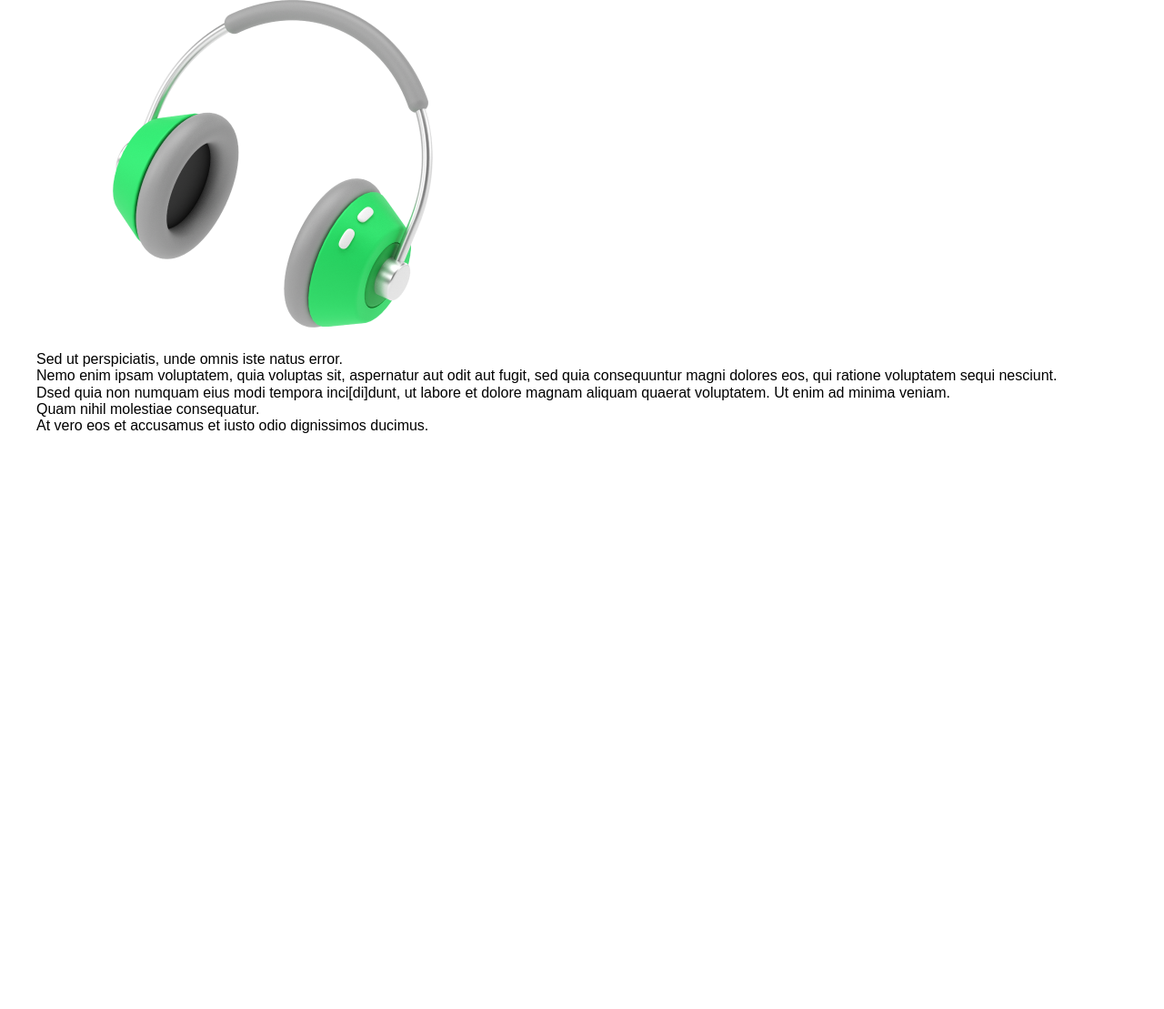
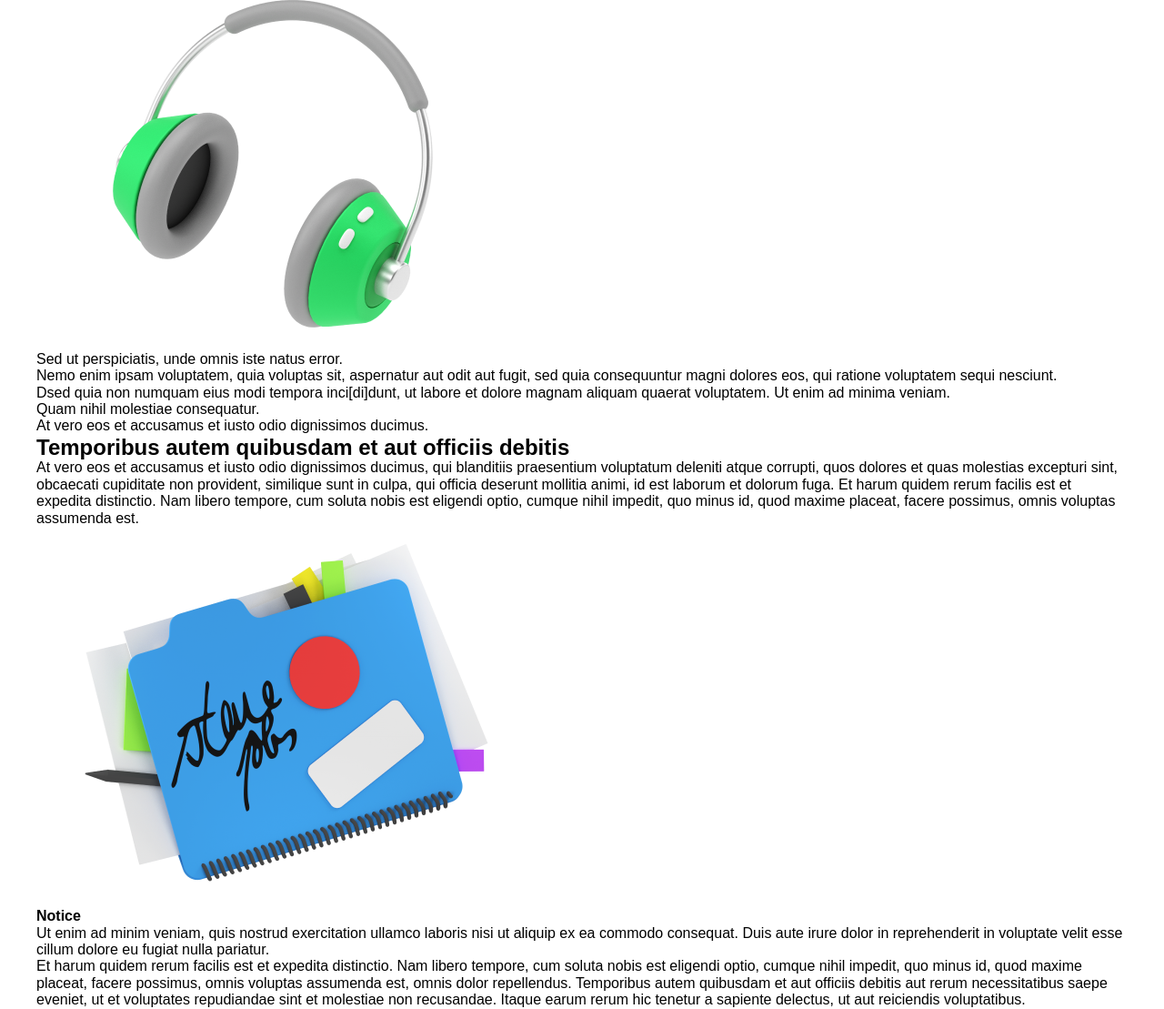
Before and after one commit to david-shakaya/product-tst, a website: page src/index.html in a window 1280 px wide. Shown: the part 3608-4717 px from the top of the page at 91% size. Before the commit the page ends 4086 px from the top, so only its background shows below. Drawn offline with nearby package versions, Linux system fonts and the light colour scheme; files that its build step writes are made by us from their sources.

Commit message:
Добавл разметку секции content-folder

```diff
--- /dev/null
+++ b/src/html/content-folder.html
@@ -0,0 +1,44 @@
+<section class="content-folder">
+    <div class="container">
+        <div class="content-folder-wrapper-text">
+            <h2 class="content-folder-title title-second">
+                Temporibus autem quibusdam et aut officiis debitis
+            </h2>
+            <p class="content-folder-subtitle">
+                At vero eos et accusamus et iusto odio dignissimos ducimus, qui
+                blanditiis praesentium voluptatum deleniti atque corrupti, quos
+                dolores et quas molestias excepturi sint, obcaecati cupiditate
+                non provident, similique sunt in culpa, qui officia deserunt
+                mollitia animi, id est laborum et dolorum fuga. Et harum quidem
+                rerum facilis est et expedita distinctio. Nam libero tempore,
+                cum soluta nobis est eligendi optio, cumque nihil impedit, quo
+                minus id, quod maxime placeat, facere possimus, omnis voluptas
+                assumenda est.
+            </p>
+        </div>
+        <div class="content-folder-wrapper-img">
+            <img src="../images/folder.png" alt="folder-image" width="553px" />
+        </div>
+        <div class="content-folder-wrapper-notice">
+            <div class="content-folder-wrapper-notice-wrapper">
+                <b>Notice</b>
+                <p>
+                    Ut enim ad minim veniam, quis nostrud exercitation ullamco
+                    laboris nisi ut aliquip ex ea commodo consequat. Duis aute
+                    irure dolor in reprehenderit in voluptate velit esse cillum
+                    dolore eu fugiat nulla pariatur.
+                </p>
+            </div>
+        </div>
+        <p class="content-folder-text">
+            Et harum quidem rerum facilis est et expedita distinctio. Nam libero
+            tempore, cum soluta nobis est eligendi optio, cumque nihil impedit,
+            quo minus id, quod maxime placeat, facere possimus, omnis voluptas
+            assumenda est, omnis dolor repellendus. Temporibus autem quibusdam
+            et aut officiis debitis aut rerum necessitatibus saepe eveniet, ut
+            et voluptates repudiandae sint et molestiae non recusandae. Itaque
+            earum rerum hic tenetur a sapiente delectus, ut aut reiciendis
+            voluptatibus.
+        </p>
+    </div>
+</section>
```
Also changed, not shown: src/index.html (+2 -0 lines), src/images/folder.png (added).
